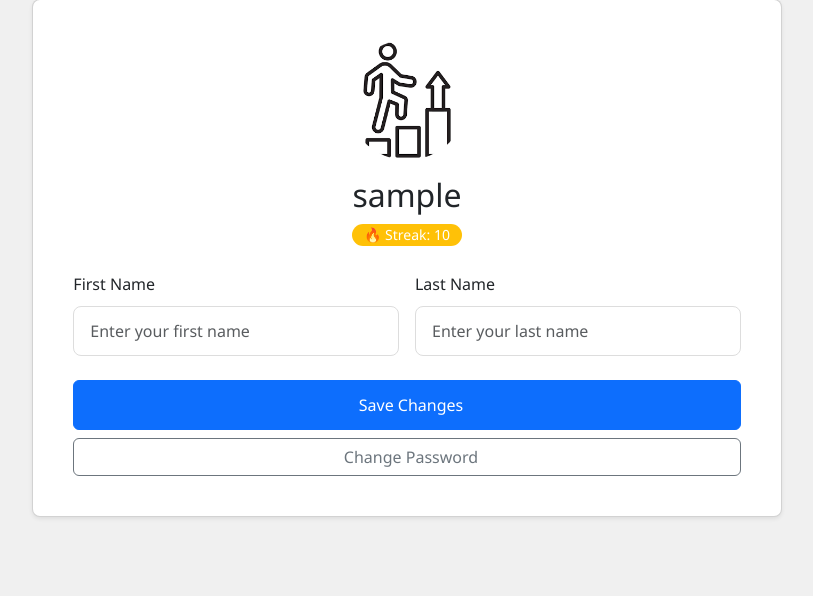
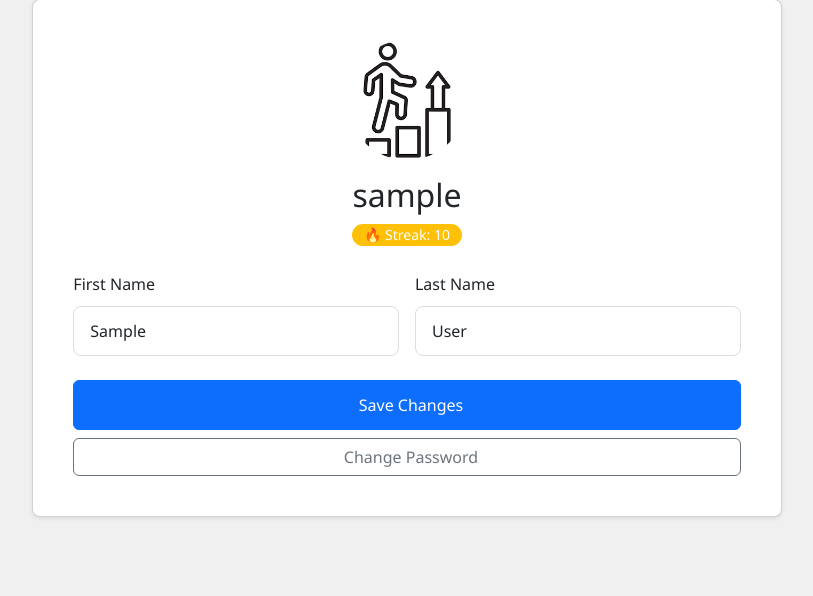
Before and after one commit to DanielOsuoha/SWE_project, a Django app: template gamified_improvement/templates/core/profile.html in a window 1280 px wide. Shown: the part 109-705 px from the top of the page, without its empty margins (233-1046 px from the left). Run offline with Django 5.2, Linux system fonts and the light colour scheme; a user stored in the database is signed in; tables that the repository leaves empty hold one stand-in row (values such as "Sample post"); the template is opened without the code that fills it: values that come from a table or form of the project are taken from there, most other values are stand-ins (such as "Sample title", 1, 10 or a date in 2020); parts of the project's set-up code (start-up, migrations or seed data) failed here and were passed over.

Commit message:
slight change

```diff
--- a/gamified_improvement/templates/core/profile.html
+++ b/gamified_improvement/templates/core/profile.html
@@ -29,7 +29,7 @@
                     </div>
                     {% endif %}
 
-                    <form method="post" action="core:save_changes"class="mt-4">
+                    <form method="post" class="mt-4">
                         {% csrf_token %}
                         <div class="row g-3">
                             <div class="col-md-6">
@@ -38,7 +38,7 @@
                                        class="form-control {% if form.first_name.errors %}is-invalid{% endif %}"
                                        id="first_name"
                                        name="first_name"
-                                       value="{{ form.first_name.value|default:'' }}"
+                                       value="{{ user.first_name }}"
                                        placeholder="Enter your first name">
                                 {% if form.first_name.errors %}
                                     <div class="invalid-feedback">
@@ -52,7 +52,7 @@
                                        class="form-control {% if form.last_name.errors %}is-invalid{% endif %}"
                                        id="last_name"
                                        name="last_name"
-                                       value="{{ form.last_name.value|default:'' }}"
+                                       value="{{ user.last_name }}"
                                        placeholder="Enter your last name">
                                 {% if form.last_name.errors %}
                                     <div class="invalid-feedback">
```
